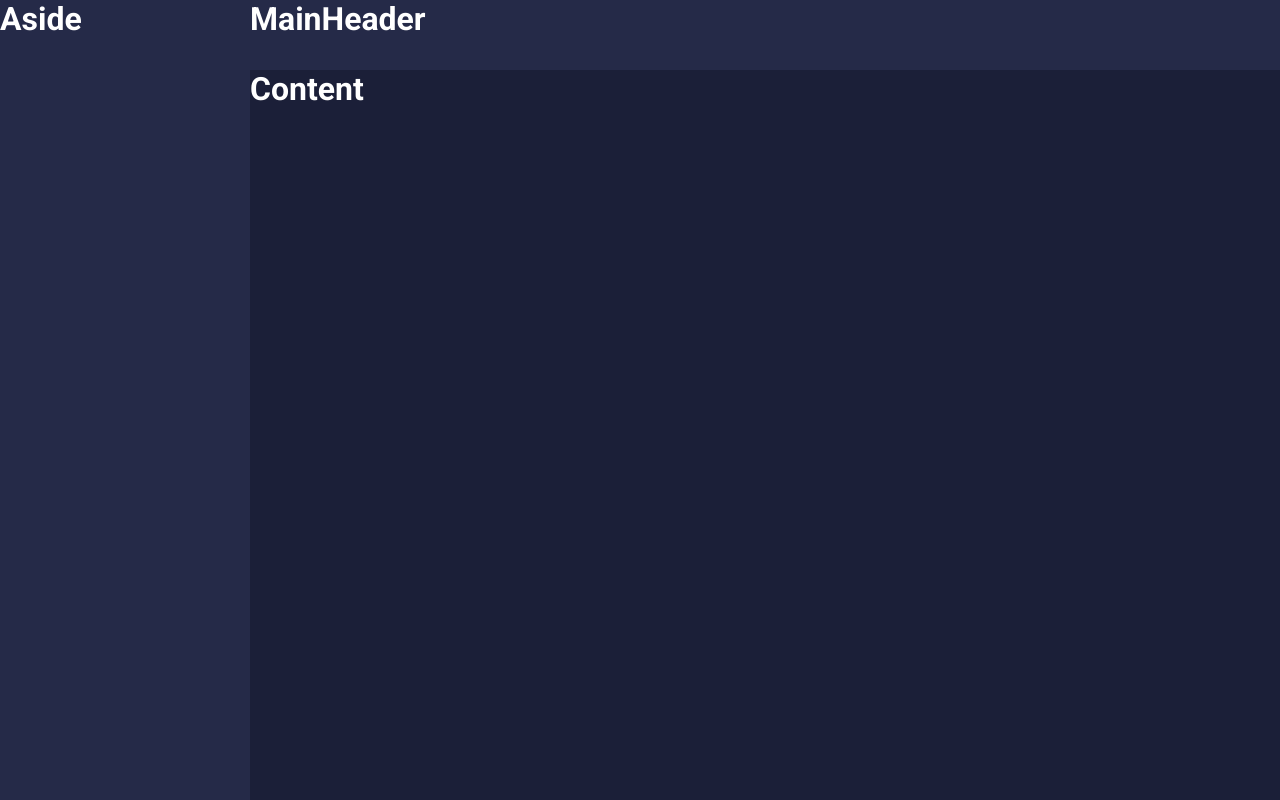
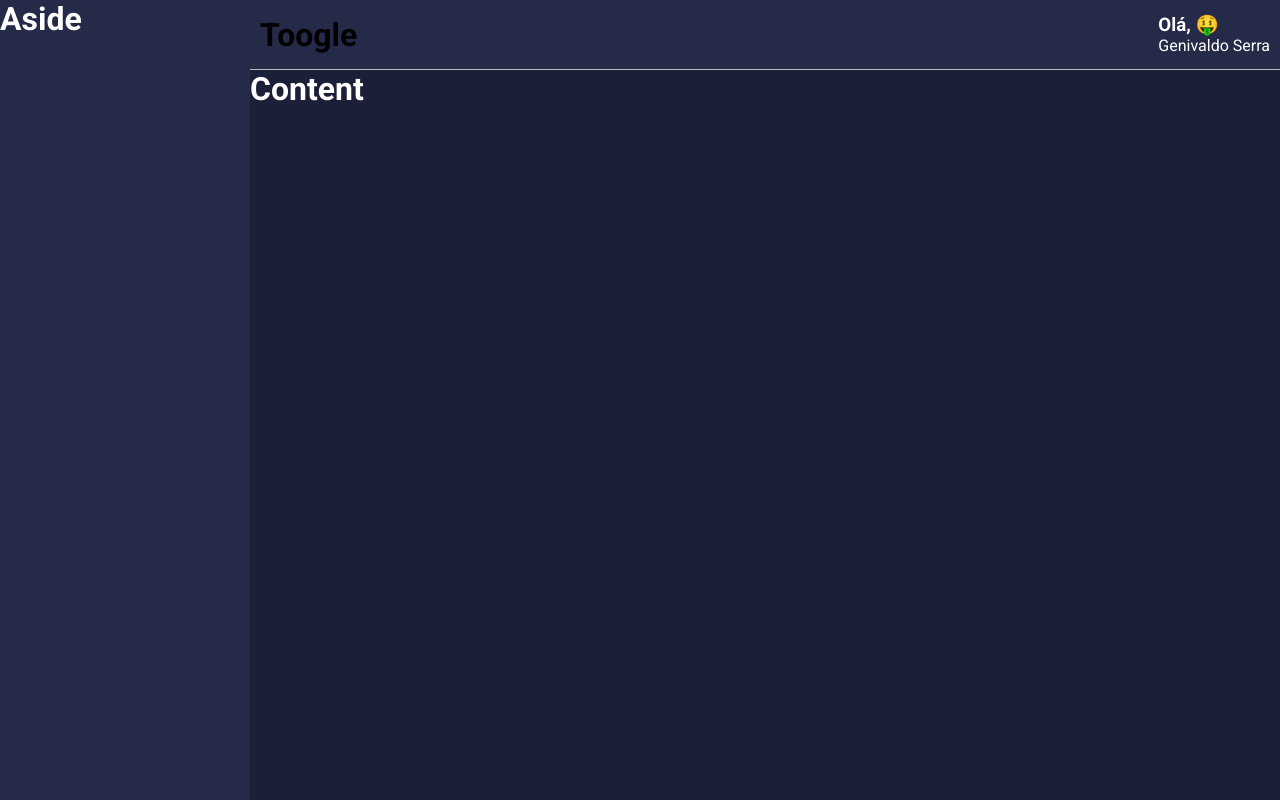
Before and after one commit to GenivaldoSerra/react-projects, a React (Create React App) app in the folder minha-carteira/: page / in a window 1280 px wide. Built offline with nearby package versions, Linux system fonts and the light colour scheme.

Commit message:
feat: CAP-12

```diff
--- a/minha-carteira/src/components/mainHeader/index.tsx
+++ b/minha-carteira/src/components/mainHeader/index.tsx
@@ -1,10 +1,26 @@
-import React from 'react';
-import { Container } from './styles';
+import React, { useMemo } from 'react';
+import emojis from '../../utils/emojis';
+import {
+  Container,
+  Profile,
+  Welcome,
+  UserName
+} from './styles';
 
 const MainHeader: React.FC = () => {
+
+  const emoji = useMemo(() => {
+    const indice = Math.floor(Math.random() * emojis.length);
+    return emojis[indice];
+  }, []);
   return (
       <Container>
-        <h1>MainHeader</h1>
+        <h1>Toogle</h1>
+
+        <Profile>
+          <Welcome>Olá, { emoji }</Welcome>
+          <UserName>Genivaldo Serra</UserName>
+        </Profile>
       </Container>
   );
 }
--- a/minha-carteira/src/components/mainHeader/styles.ts
+++ b/minha-carteira/src/components/mainHeader/styles.ts
@@ -2,6 +2,20 @@
 
 export const Container = styled.div`
   grid-area: MH;
+  /* color: ${props => props.theme.color.white}; */
+  background-color: ${props => props.theme.color.secundary};
+  display: flex;
+  justify-content: space-between;
+  align-items: center;
+
+  padding: 0 10px;
+  border-bottom: 1px solid ${props => props.theme.color.gray};
+`;
+
+export const Profile = styled.div`
   color: ${props => props.theme.color.white};
-  background-color: ${props => props.theme.color.secundary};
 `;
+
+export const Welcome = styled.h3``;
+
+export const UserName = styled.span``;
--- /dev/null
+++ b/minha-carteira/src/utils/emojis.ts
@@ -0,0 +1 @@
+export default ['😁', '💵', '🖖', '😜', '🤩', '🤣', '🤑', '😎'];
```
